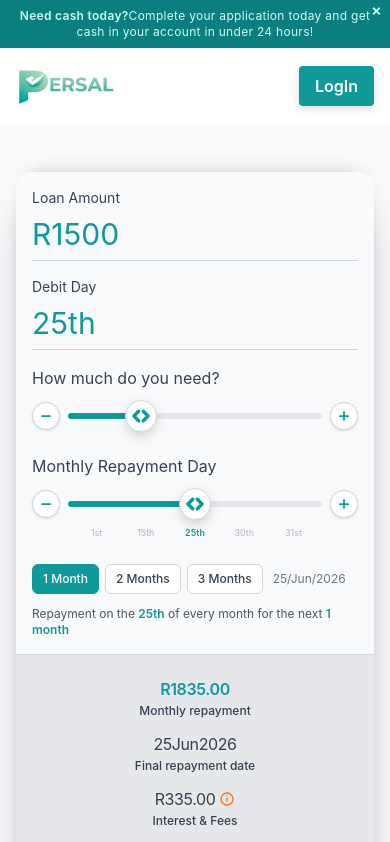
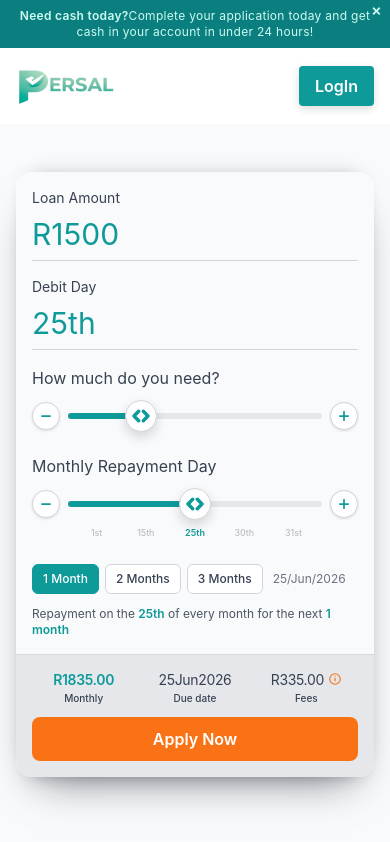
Before and after one commit to dladlamusa90-eng/persal-fresh-new, a Next.js app: page / in a window 390 px wide. Shown: the top 842 px of the page. Built offline with nearby package versions, Linux system fonts and the light colour scheme.

Commit message:
Mobile: match dashboard loan calc card to home page layout

```diff
--- a/src/app/dashboard/page.tsx
+++ b/src/app/dashboard/page.tsx
@@ -315,21 +315,21 @@ function DashboardHomeInner() {
                     </div>
                   </div>
 
-                  <div className="mt-6 space-y-6">
+                  <div className="mt-6 space-y-6 max-[480px]:mt-4 max-[480px]:space-y-5">
                     <div>
-                      <div className="text-lg md:text-xl text-gray-700 mb-2">How much do you need?</div>
-                      <div className={`flex items-center gap-3 md:gap-4 transition-opacity duration-200 ${mounted ? "opacity-100" : "opacity-0 pointer-events-none"}`}>
+                      <div className="text-lg md:text-xl text-gray-700 mb-2 max-[480px]:text-base">How much do you need?</div>
+                      <div className={`flex items-center gap-3 md:gap-4 max-[480px]:gap-2 transition-opacity duration-200 ${mounted ? "opacity-100" : "opacity-0 pointer-events-none"}`}>
                         <button
                           type="button"
                           onClick={() => updateDesiredLoan(Math.max(100, desiredLoan - 100))}
-                          className="w-8 h-8 rounded-full border border-gray-300 bg-white text-persal-blue shadow-sm hover:bg-gray-100 transition flex items-center justify-center p-0"
+                          className="w-8 h-8 rounded-full border border-gray-300 bg-white text-persal-blue shadow-sm hover:bg-gray-100 transition flex items-center justify-center p-0 max-[480px]:w-7 max-[480px]:h-7"
                           aria-label="Decrease amount"
                         >
-                          <svg className="w-4 h-4" viewBox="0 0 24 24" fill="none" stroke="currentColor" strokeWidth="3" strokeLinecap="round">
+                          <svg className="w-4 h-4 max-[480px]:w-3.5 max-[480px]:h-3.5" viewBox="0 0 24 24" fill="none" stroke="currentColor" strokeWidth="3" strokeLinecap="round">
                             <line x1="5" y1="12" x2="19" y2="12" />
                           </svg>
                         </button>
-                        <div className="relative flex-1 h-10">
+                        <div className="relative flex-1 h-10 max-[480px]:h-9">
                           <div className="absolute left-0 right-0 top-1/2 -translate-y-1/2 h-1.5 bg-gray-200 rounded-full" />
                           <div className="absolute left-0 top-1/2 -translate-y-1/2 h-1.5 bg-persal-blue rounded-full" style={{ width: `${amountPercent}%` }} />
                           <input
@@ -340,13 +340,15 @@ function DashboardHomeInner() {
                             step={100}
                             value={desiredLoan}
                             onChange={e => updateDesiredLoan(Number(e.target.value))}
-                            className="absolute inset-0 w-full h-full opacity-0 cursor-pointer"
+                            onInput={e => updateDesiredLoan(Number((e.target as HTMLInputElement).value))}
+                            className="absolute inset-0 w-full h-full opacity-0 cursor-pointer touch-pan-y"
+                            style={{ touchAction: "pan-y" }}
                           />
                           <div
-                            className="absolute top-1/2 -translate-y-1/2 -translate-x-1/2 w-10 h-10 rounded-full bg-white border border-gray-300 shadow-md flex items-center justify-center pointer-events-none"
+                            className="absolute top-1/2 -translate-y-1/2 -translate-x-1/2 w-10 h-10 rounded-full bg-white border border-gray-300 shadow-md flex items-center justify-center pointer-events-none max-[480px]:w-8 max-[480px]:h-8"
                             style={{ left: `${amountKnobPercent}%` }}
                           >
-                            <svg className="w-7 h-7 text-persal-blue" viewBox="0 0 24 24" fill="none" stroke="currentColor" strokeWidth="3" strokeLinecap="round" strokeLinejoin="round">
+                            <svg className="w-7 h-7 text-persal-blue max-[480px]:w-5.5 max-[480px]:h-5.5" viewBox="0 0 24 24" fill="none" stroke="currentColor" strokeWidth="3" strokeLinecap="round" strokeLinejoin="round">
                               <polyline points="10 8 6 12 10 16" />
                               <polyline points="14 8 18 12 14 16" />
                             </svg>
@@ -355,10 +357,10 @@ function DashboardHomeInner() {
                         <button
                           type="button"
                           onClick={() => updateDesiredLoan(Math.min(5000, desiredLoan + 100))}
-                          className="w-8 h-8 rounded-full border border-gray-300 bg-white text-persal-blue shadow-sm hover:bg-gray-100 transition flex items-center justify-center p-0"
+                          className="w-8 h-8 rounded-full border border-gray-300 bg-white text-persal-blue shadow-sm hover:bg-gray-100 transition flex items-center justify-center p-0 max-[480px]:w-7 max-[480px]:h-7"
                           aria-label="Increase amount"
                         >
-                          <svg className="w-4 h-4" viewBox="0 0 24 24" fill="none" stroke="currentColor" strokeWidth="3" strokeLinecap="round">
+                          <svg className="w-4 h-4 max-[480px]:w-3.5 max-[480px]:h-3.5" viewBox="0 0 24 24" fill="none" stroke="currentColor" strokeWidth="3" strokeLinecap="round">
                             <line x1="12" y1="5" x2="12" y2="19" />
                             <line x1="5" y1="12" x2="19" y2="12" />
                           </svg>
@@ -451,17 +453,23 @@ function DashboardHomeInner() {
                   {error && <div className="mt-4 text-red-600 font-semibold text-sm">{error}</div>}
                 </div>
 
-                <div className="bg-gray-200 px-4 md:px-6 py-6 md:py-7 grid grid-cols-1 md:grid-cols-4 gap-4 items-center mt-auto border-t border-gray-300/70 min-h-[132px]">
+                <div className="bg-gray-200 px-4 md:px-6 py-4 md:py-7 grid grid-cols-3 md:grid-cols-4 gap-x-2 gap-y-3 md:gap-4 items-center mt-auto border-t border-gray-300/70 md:min-h-[132px]">
                   <div className="flex flex-col items-center text-center">
-                    <div className="text-base md:text-lg text-persal-blue font-semibold leading-tight tracking-tight">R{monthlyRepayment.toFixed(2)}</div>
-                    <div className="text-xs text-gray-700 leading-tight mt-1 font-medium">Monthly repayment</div>
+                    <div className="text-sm md:text-lg text-persal-blue font-semibold leading-tight tracking-tight">R{monthlyRepayment.toFixed(2)}</div>
+                    <div className="text-[10px] md:text-xs text-gray-700 leading-tight mt-1 font-medium">
+                      <span className="md:hidden">Monthly</span>
+                      <span className="hidden md:inline">Monthly repayment</span>
+                    </div>
                   </div>
                   <div className="flex flex-col items-center text-center">
-                    <div className="text-base md:text-lg text-gray-700 leading-tight tracking-tight">{repayDateLabelCompact}</div>
-                    <div className="text-xs text-gray-700 leading-tight mt-1 font-medium">Final repayment date</div>
+                    <div className="text-sm md:text-lg text-gray-700 leading-tight tracking-tight">{repayDateLabelCompact}</div>
+                    <div className="text-[10px] md:text-xs text-gray-700 leading-tight mt-1 font-medium">
+                      <span className="md:hidden">Due date</span>
+                      <span className="hidden md:inline">Final repayment date</span>
+                    </div>
                   </div>
                   <div className="flex flex-col items-center text-center">
-                    <div className="text-base md:text-lg text-gray-700 leading-tight tracking-tight inline-flex items-center gap-1">
+                    <div className="text-sm md:text-lg text-gray-700 leading-tight tracking-tight inline-flex items-center gap-1">
                       <span>R{totalCost.toFixed(2)}</span>
                       <button
                         type="button"
@@ -469,20 +477,23 @@ function DashboardHomeInner() {
                         className="text-orange-500 hover:text-orange-600"
                         aria-label="Open interest and fees breakdown"
                       >
-                        <svg className="w-4 h-4" viewBox="0 0 24 24" fill="none" stroke="currentColor" strokeWidth="2">
+                        <svg className="w-3.5 h-3.5 md:w-4 md:h-4" viewBox="0 0 24 24" fill="none" stroke="currentColor" strokeWidth="2">
                           <circle cx="12" cy="12" r="9" />
                           <line x1="12" y1="10" x2="12" y2="16" />
                           <circle cx="12" cy="7" r="1" fill="currentColor" stroke="none" />
                         </svg>
                       </button>
                     </div>
-                    <div className="text-xs text-gray-700 leading-tight mt-1 font-medium">Interest & Fees</div>
+                    <div className="text-[10px] md:text-xs text-gray-700 leading-tight mt-1 font-medium">
+                      <span className="md:hidden">Fees</span>
+                      <span className="hidden md:inline">Interest & Fees</span>
+                    </div>
                   </div>
-                  <div className="text-center md:text-right">
+                  <div className="col-span-3 md:col-span-1 text-center md:text-right">
                     <Link
                       href={canApply ? applyNowHref : "#"}
                       onClick={handleApplyNowClick}
-                      className={`inline-block px-4 py-2 rounded-lg font-semibold text-base transition text-center ${canApply ? "bg-orange-500 text-white hover:bg-orange-600 cursor-pointer" : "bg-gray-300 text-gray-400 cursor-not-allowed pointer-events-none"}`}
+                      className={`inline-block px-4 py-2.5 rounded-lg font-semibold text-base transition text-center w-full md:w-auto ${canApply ? "bg-orange-500 text-white hover:bg-orange-600 cursor-pointer" : "bg-gray-300 text-gray-400 cursor-not-allowed pointer-events-none"}`}
                       title={hasActiveLoan ? "You have an active loan. Settle it before applying again." : undefined}
                     >
                       Apply Now
--- a/src/app/page.tsx
+++ b/src/app/page.tsx
@@ -533,17 +533,20 @@ export default function Home() {
                     {error && <div className="mt-4 text-red-600 font-semibold text-sm">{error}</div>}
                   </div>
 
-                  <div className="bg-gray-200 px-4 md:px-6 py-6 md:py-7 grid grid-cols-1 md:grid-cols-4 gap-4 items-center mt-auto border-t border-gray-300/70 min-h-[132px]">
+                  <div className="bg-gray-200 px-4 md:px-6 py-4 md:py-7 grid grid-cols-3 md:grid-cols-4 gap-x-2 gap-y-3 md:gap-4 items-center mt-auto border-t border-gray-300/70">
                     <div className="flex flex-col items-center text-center">
-                      <div className="text-base md:text-lg text-persal-blue font-semibold leading-tight tracking-tight">R{monthlyRepayment.toFixed(2)}</div>
-                      <div className="text-xs text-gray-700 leading-tight mt-1 font-medium">Monthly repayment</div>
+                      <div className="text-sm md:text-lg text-persal-blue font-semibold leading-tight tracking-tight">R{monthlyRepayment.toFixed(2)}</div>
+                      <div className="text-[10px] md:text-xs text-gray-700 leading-tight mt-1 font-medium">Monthly</div>
                     </div>
                     <div className="flex flex-col items-center text-center">
-                      <div className="text-base md:text-lg text-gray-700 leading-tight tracking-tight">{repayDateLabelCompact}</div>
-                      <div className="text-xs text-gray-700 leading-tight mt-1 font-medium">Final repayment date</div>
+                      <div className="text-sm md:text-lg text-gray-700 leading-tight tracking-tight">{repayDateLabelCompact}</div>
+                      <div className="text-[10px] md:text-xs text-gray-700 leading-tight mt-1 font-medium">
+                        <span className="md:hidden">Due date</span>
+                        <span className="hidden md:inline">Final repayment date</span>
+                      </div>
                     </div>
                     <div className="flex flex-col items-center text-center">
-                      <div className="text-base md:text-lg text-gray-700 leading-tight tracking-tight inline-flex items-center gap-1">
+                      <div className="text-sm md:text-lg text-gray-700 leading-tight tracking-tight inline-flex items-center gap-1">
                         <span>R{totalCost.toFixed(2)}</span>
                         <button
                           type="button"
@@ -551,19 +554,19 @@ export default function Home() {
                           className="text-orange-500 hover:text-orange-600"
                           aria-label="Open interest and fees breakdown"
                         >
-                          <svg className="w-4 h-4" viewBox="0 0 24 24" fill="none" stroke="currentColor" strokeWidth="2">
+                          <svg className="w-3.5 h-3.5 md:w-4 md:h-4" viewBox="0 0 24 24" fill="none" stroke="currentColor" strokeWidth="2">
                             <circle cx="12" cy="12" r="9" />
                             <line x1="12" y1="10" x2="12" y2="16" />
                             <circle cx="12" cy="7" r="1" fill="currentColor" stroke="none" />
                           </svg>
                         </button>
                       </div>
-                      <div className="text-xs text-gray-700 leading-tight mt-1 font-medium">Interest & Fees</div>
+                      <div className="text-[10px] md:text-xs text-gray-700 leading-tight mt-1 font-medium">Fees</div>
                     </div>
-                    <div className="text-center md:text-right">
+                    <div className="col-span-3 md:col-span-1 text-center md:text-right">
                       <Link
                         href={!error && desiredLoan >= 100 ? `/apply?loan=${desiredLoan}&termDays=${termDays}` : "#"}
-                        className={`inline-block px-4 py-2 rounded-lg font-semibold text-base transition text-center max-[480px]:w-full ${!error && desiredLoan >= 100 ? 'bg-orange-500 text-white hover:bg-orange-600 cursor-pointer' : 'bg-gray-300 text-gray-400 cursor-not-allowed pointer-events-none'}`}
+                        className={`inline-block px-4 py-2.5 rounded-lg font-semibold text-base transition text-center w-full md:w-auto ${!error && desiredLoan >= 100 ? 'bg-orange-500 text-white hover:bg-orange-600 cursor-pointer' : 'bg-gray-300 text-gray-400 cursor-not-allowed pointer-events-none'}`}
                       >
                         Apply Now
                       </Link>
```
